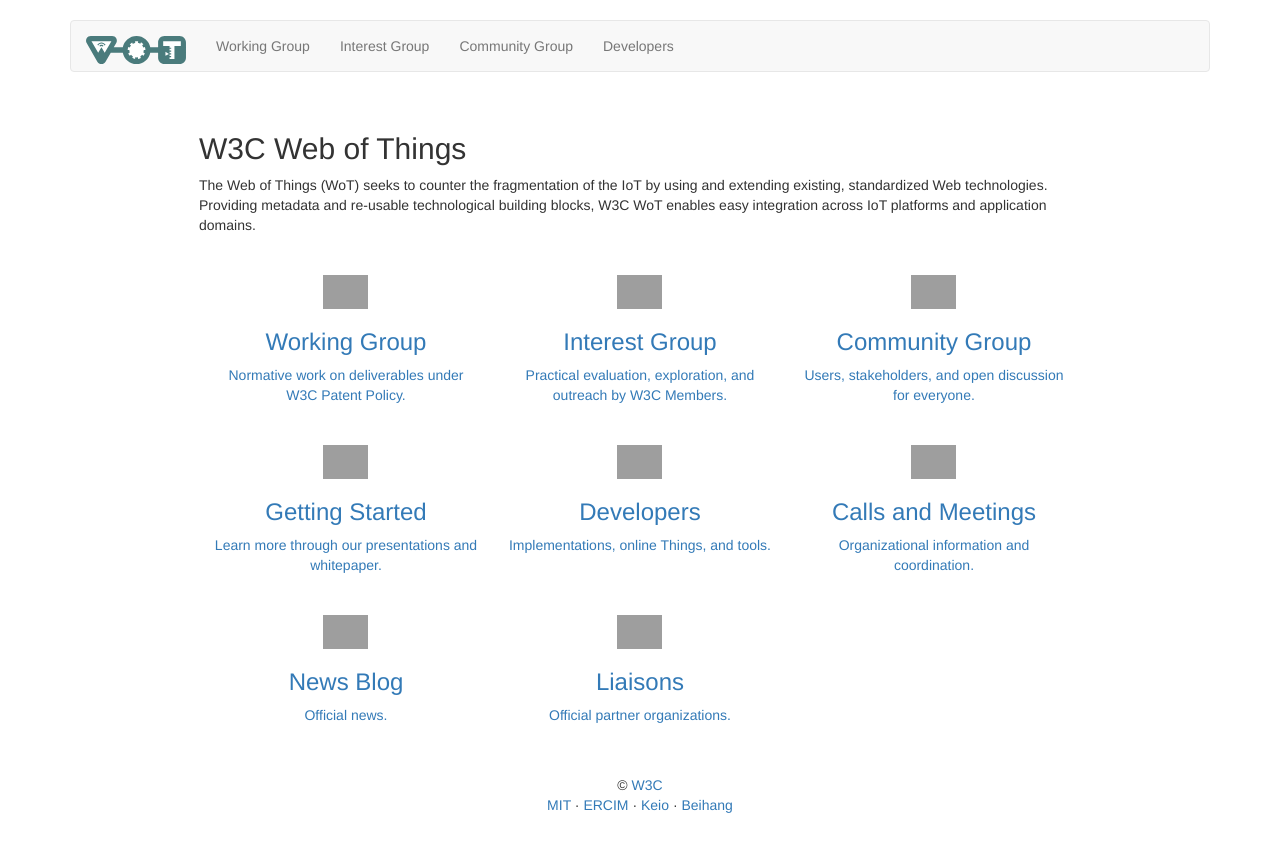
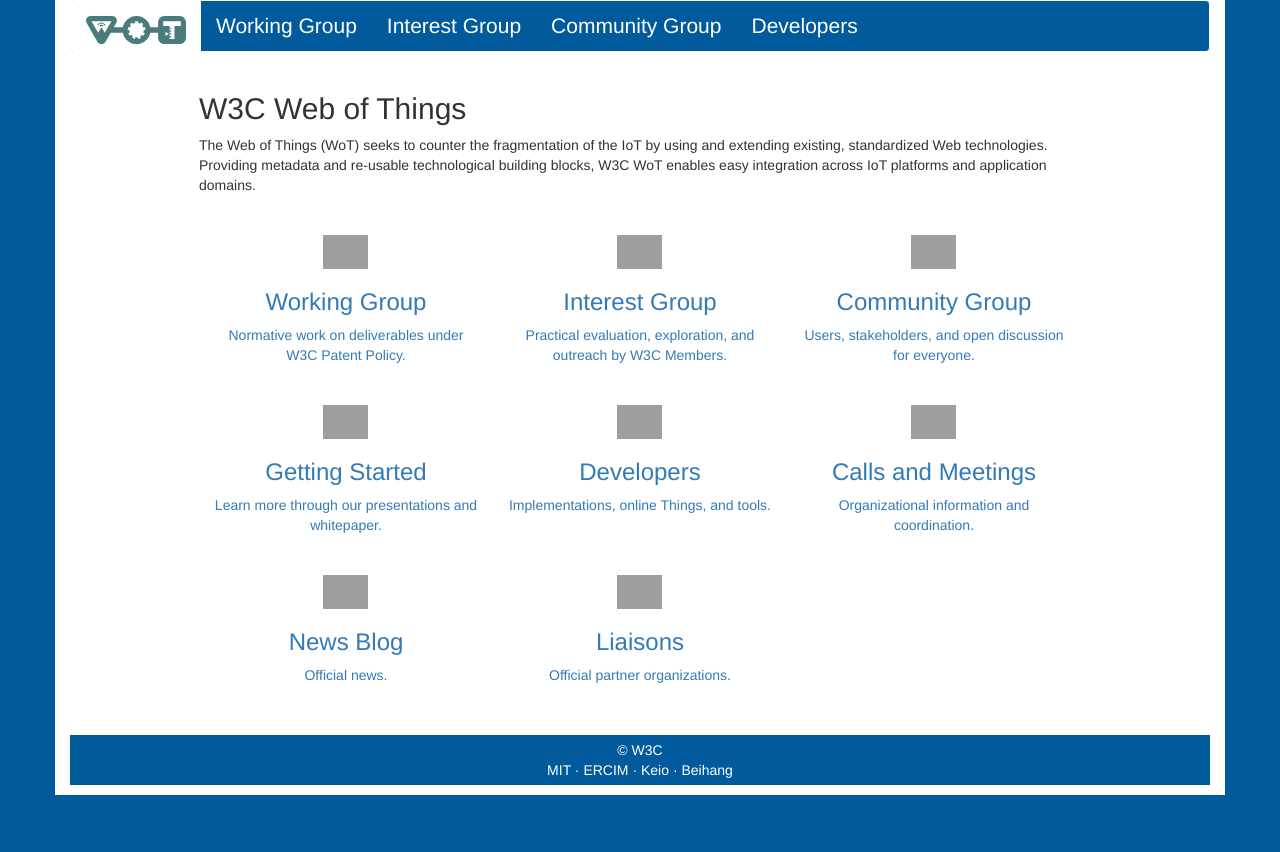
Before and after one commit to danielpeintner/wot-pages, a Jekyll site: the page built from index.html, in a window 1280 px wide. Shown: the top 852 px of the page. Built offline with Jekyll 4.4.1, drawn with Linux system fonts in a browser that asks for light colours; nearby versions of some CDN libraries; grey boxes are pictures that could not be loaded.

Commit message:
feat: apply W3C style

```diff
--- a/_layouts/default.html
+++ b/_layouts/default.html
@@ -29,7 +29,7 @@
 
 
       <!-- Static navbar -->
-      <nav class="navbar navbar-default">
+      <nav class="navbar navbar-default"> <!-- navbar-fixed-top  -->
         <div class="container-fluid">
 		  <div class="navbar-header">
             <button type="button" class="navbar-toggle collapsed" data-toggle="collapse" data-target="#navbar" aria-expanded="false" aria-controls="navbar">
@@ -38,7 +38,7 @@
               <span class="icon-bar"></span>
               <span class="icon-bar"></span>
             </button>
-            <a class="navbar-brand" href="/wot-pages/">
+            <a class="navbar-brand bg-white" href="/wot-pages/" style="background-color: white">
 				<!-- WoT <br />-->
 				<img src="/wot-pages/images/logo-mini.svg" alt="WoT" width="100" />
 			</a>
@@ -104,7 +104,7 @@
 
 	<!-- Footer -->
 	<br /><br />
-	<footer class="page-footer font-small blue">
+	<footer class="page-footer font-small">
 	  <!-- Copyright -->
 	  <div class="footer-copyright text-center py-3">
 		© <a href="https://www.w3.org">W3C</a>
--- a/css/navbar.css
+++ b/css/navbar.css
@@ -1,3 +1,32 @@
+.navbar {
+  font-size: 150%;
+  /* font-weight: bold; */
+}
+
+body {
+	/*background-color: #005a9c; */ /* 00 90 156 */
+	/* background-color: rgba(0, 90, 156, 0.3); */
+	background-color: rgb(0, 90, 156);
+}
+
+.container {
+  background-color: white;
+}
+
+.page-footer {
+	background-color: rgb(0, 90, 156);
+	/* padding-bottom: 10px; */
+	padding: 5px;
+	margin-bottom: 10px;
+}
+.footer-copyright,
+.footer-copyright a
+{
+	color: white;
+}
+
+
+/*
 body {
   padding-top: 20px;
   padding-bottom: 20px;
@@ -5,5 +34,78 @@
 
 .navbar {
   margin-bottom: 40px;
-  /* background-color: rgb(219,231,240); */
+  / * background-color: rgb(219,231,240); * /
 }
+*/
+
+/* https://work.smarchal.com/twbscolor/css/e74c3cc0392becf0f1ffbbbc0 */
+
+.navbar-default {
+  background-color: #005a9c;
+  border-color: #ffffff;
+}
+.navbar-default .navbar-brand {
+  color: #ffffff;
+}
+.navbar-default .navbar-brand:hover,
+.navbar-default .navbar-brand:focus {
+  color: #000000;
+}
+.navbar-default .navbar-text {
+  color: #ffffff;
+}
+.navbar-default .navbar-nav > li > a {
+  color: #ffffff;
+}
+.navbar-default .navbar-nav > li > a:hover,
+.navbar-default .navbar-nav > li > a:focus {
+  color: #000000;
+}
+.navbar-default .navbar-nav > .active > a,
+.navbar-default .navbar-nav > .active > a:hover,
+.navbar-default .navbar-nav > .active > a:focus {
+  color: #000000;
+  background-color: #ffffff;
+}
+.navbar-default .navbar-nav > .open > a,
+.navbar-default .navbar-nav > .open > a:hover,
+.navbar-default .navbar-nav > .open > a:focus {
+  color: #000000;
+  background-color: #ffffff;
+}
+.navbar-default .navbar-toggle {
+  border-color: #ffffff;
+}
+.navbar-default .navbar-toggle:hover,
+.navbar-default .navbar-toggle:focus {
+  background-color: #ffffff;
+}
+.navbar-default .navbar-toggle .icon-bar {
+  background-color: #ffffff;
+}
+.navbar-default .navbar-collapse,
+.navbar-default .navbar-form {
+  border-color: #ffffff;
+}
+.navbar-default .navbar-link {
+  color: #ffffff;
+}
+.navbar-default .navbar-link:hover {
+  color: #000000;
+}
+
+@media (max-width: 767px) {
+  .navbar-default .navbar-nav .open .dropdown-menu > li > a {
+    color: #ffffff;
+  }
+  .navbar-default .navbar-nav .open .dropdown-menu > li > a:hover,
+  .navbar-default .navbar-nav .open .dropdown-menu > li > a:focus {
+    color: #000000;
+  }
+  .navbar-default .navbar-nav .open .dropdown-menu > .active > a,
+  .navbar-default .navbar-nav .open .dropdown-menu > .active > a:hover,
+  .navbar-default .navbar-nav .open .dropdown-menu > .active > a:focus {
+    color: #000000;
+    background-color: #ffffff;
+  }
+}
```
